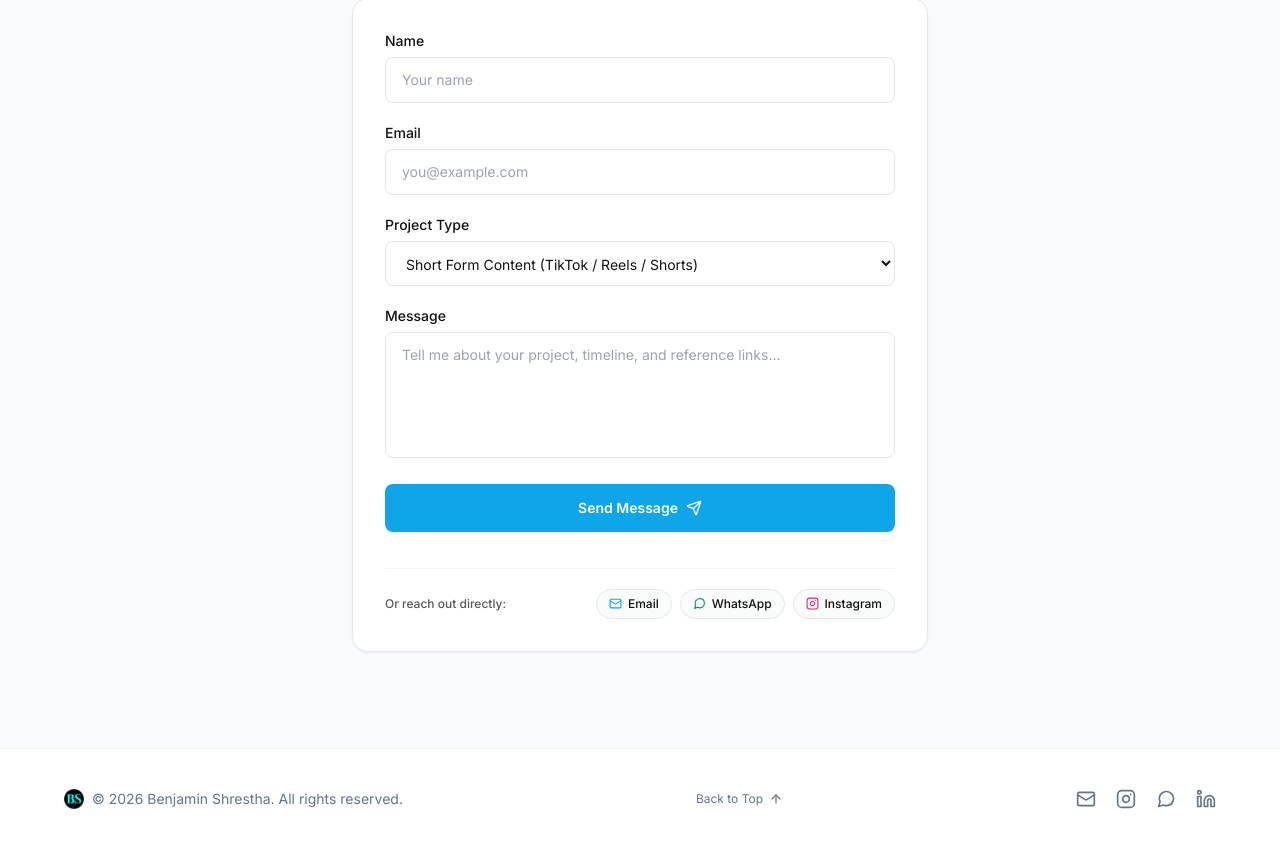
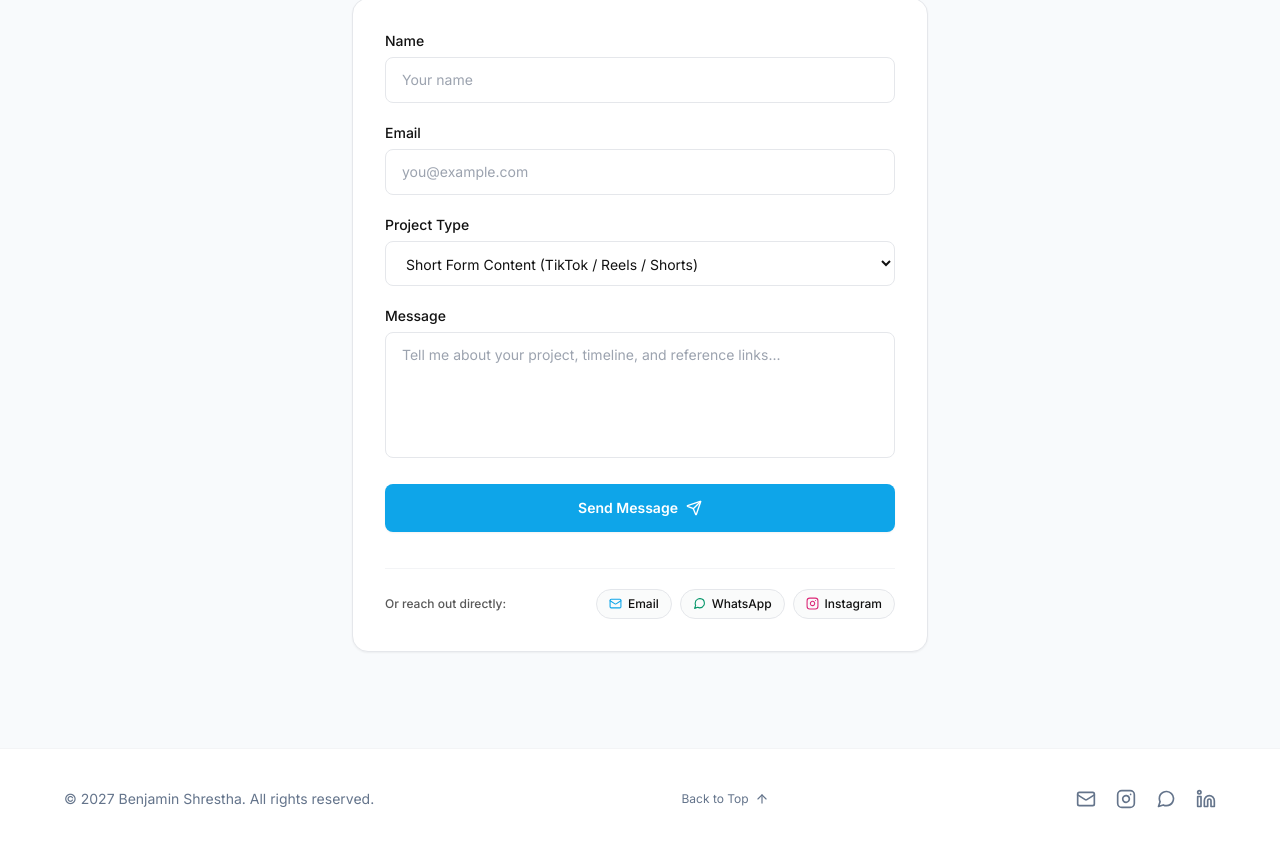
Before and after one commit to benjaminshresthaa/Benjamin-Portfolio, a React (Vite) app: page / in a window 1280 px wide. Shown: the part 4750-5597 px from the top of the page. Built offline with nearby package versions, Linux system fonts and the light colour scheme.

Commit message:
fix: remove BS logo from footer and update copyright year to 2027

```diff
--- a/src/components/Footer.jsx
+++ b/src/components/Footer.jsx
@@ -12,10 +12,9 @@ export default function Footer() {
       <div className="mx-auto flex max-w-6xl flex-col items-center gap-6 sm:flex-row sm:justify-between">
 
         {/* Left: Copyright */}
-        <div className="flex items-center gap-2">
-          <img src="./logo.png" alt="Logo" className="h-5 w-5 object-contain" />
+        <div>
           <p className="text-sm text-muted-foreground">
-            © {new Date().getFullYear()} {personalInfo.name}. All rights reserved.
+            © 2027 {personalInfo.name}. All rights reserved.
           </p>
         </div>
 
```
